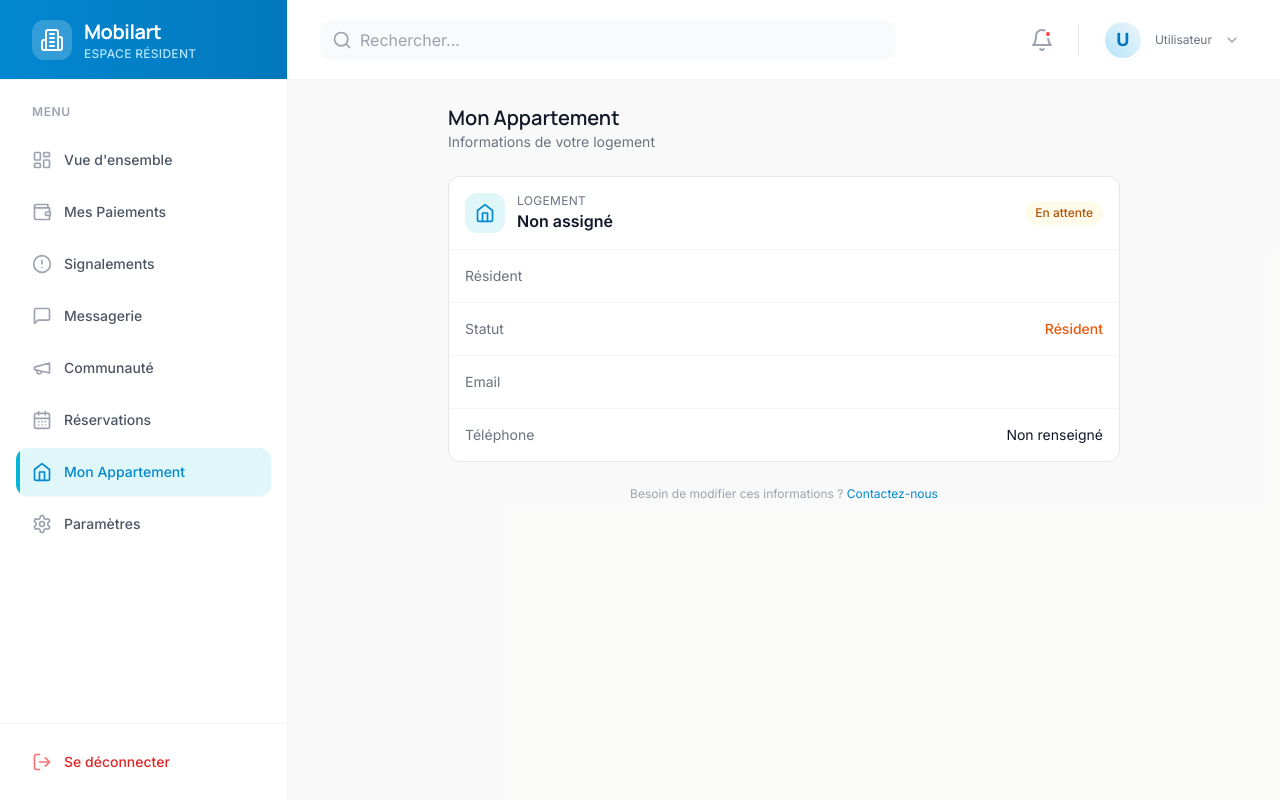
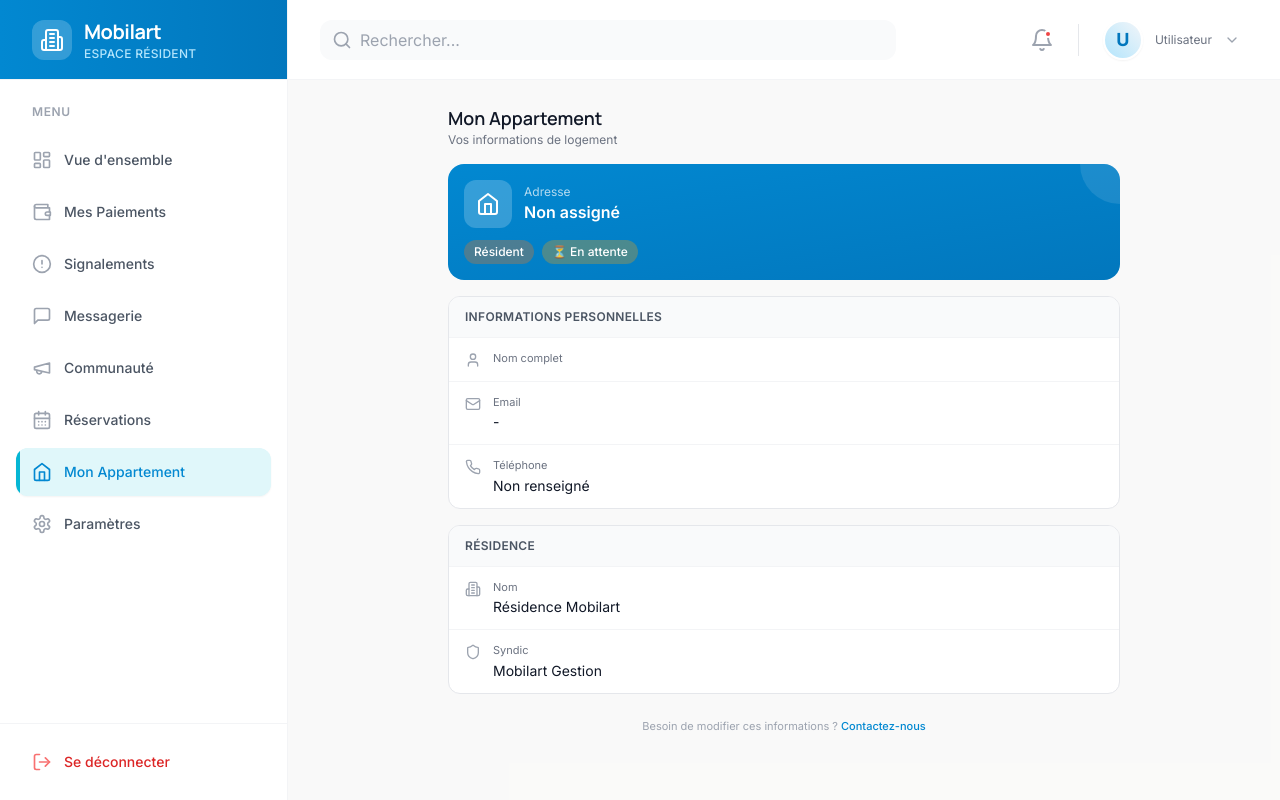
Before and after one commit to silencieux99/mobilart-gestion.com, a Next.js app: page /resident/apartment in a window 1280 px wide. Built offline with nearby package versions, Linux system fonts and the light colour scheme; no server answers; the database is empty; sample sign-in values are in the browser's storage.

Commit message:
feat: Add resident apartment details page displaying user and housing information.

```diff
--- a/src/app/resident/apartment/page.tsx
+++ b/src/app/resident/apartment/page.tsx
@@ -1,23 +1,21 @@
 'use client';
 
 import React, { useEffect, useState } from 'react';
-import { Home, User, Key, Shield, Building2, Car, Package, Mail, Phone } from 'lucide-react';
+import { Home, User, Building2, Car, Package, Mail, Phone, Calendar, Shield, Loader2 } from 'lucide-react';
 import { auth, db } from '@/lib/firebase/config';
 import { onAuthStateChanged } from 'firebase/auth';
 import { doc, getDoc } from 'firebase/firestore';
+import { cn } from '@/lib/utils';
 
 export default function ResidentApartmentPage() {
-    const [user, setUser] = useState<any>(null);
     const [userData, setUserData] = useState<any>(null);
     const [loading, setLoading] = useState(true);
 
     useEffect(() => {
         const unsubscribe = onAuthStateChanged(auth, async (currentUser) => {
             if (currentUser) {
-                setUser(currentUser);
                 try {
-                    const docRef = doc(db, 'users', currentUser.uid);
-                    const docSnap = await getDoc(docRef);
+                    const docSnap = await getDoc(doc(db, 'users', currentUser.uid));
                     if (docSnap.exists()) {
                         setUserData(docSnap.data());
                     }
@@ -27,131 +25,175 @@
             }
             setLoading(false);
         });
-
         return () => unsubscribe();
     }, []);
 
     if (loading) {
         return (
-            <div className="flex items-center justify-center min-h-[400px]">
-                <div className="animate-spin rounded-full h-8 w-8 border-b-2 border-primary-600"></div>
+            <div className="flex items-center justify-center h-48">
+                <Loader2 className="h-6 w-6 animate-spin text-primary-500" />
             </div>
         );
     }
 
-    // Helper to safely format apartment details
     const formatApartmentDetails = (details: any) => {
         if (!details) return "Non assigné";
         if (typeof details === 'string') return details;
         if (typeof details === 'object') {
             const { tower, floor, number, apartmentNumber } = details;
-            const num = number || apartmentNumber || '?';
-            return `Tour ${tower || '?'} - Étage ${floor || '?'} - Appt ${num}`;
+            return `Tour ${tower || '?'} • Étage ${floor || '?'} • Appt ${number || apartmentNumber || '?'}`;
         }
-        return "Format inconnu";
+        return "Non défini";
     };
 
-    const apartmentDetails = formatApartmentDetails(userData?.tempApartmentDetails);
-
-    // Handle occupancy type from root or nested object
-    const rawOccupancyType = userData?.occupancyType || (typeof userData?.tempApartmentDetails === 'object' ? userData?.tempApartmentDetails?.occupancyType : null);
+    const rawOccupancyType = userData?.occupancyType ||
+        (typeof userData?.tempApartmentDetails === 'object' ? userData?.tempApartmentDetails?.occupancyType : null);
     const occupancyType = rawOccupancyType === 'owner' ? 'Propriétaire' :
         rawOccupancyType === 'tenant' ? 'Locataire' : 'Résident';
-
     const isOwner = rawOccupancyType === 'owner';
 
-    // Parse temp details if possible "Tour X - Floor Y - Appt Z"
-    // This is a simple display logic, robust parsing would be better but this suffices for now
+    const formatDate = (timestamp: any) => {
+        if (!timestamp) return null;
+        const date = timestamp.toDate ? timestamp.toDate() : new Date(timestamp);
+        return date.toLocaleDateString('fr-FR', { day: 'numeric', month: 'long', year: 'numeric' });
+    };
 
     return (
-        <div className="space-y-6">
-            {/* Simple Header */}
+        <div className="space-y-4 pb-6">
+            {/* Header */}
             <div>
-                <h1 className="text-xl font-semibold text-gray-900">Mon Appartement</h1>
-                <p className="text-sm text-gray-500">Informations de votre logement</p>
+                <h1 className="text-lg font-semibold text-gray-900">Mon Appartement</h1>
+                <p className="text-xs text-gray-500">Vos informations de logement</p>
             </div>
 
-            {/* Main Info Card - Simple & Clean */}
-            <div className="bg-white rounded-xl border border-gray-200 divide-y divide-gray-100">
-                {/* Apartment Number Header */}
-                <div className="p-4 flex items-center justify-between">
-                    <div className="flex items-center gap-3">
-                        <div className="h-10 w-10 rounded-lg bg-primary-50 flex items-center justify-center">
-                            <Home className="h-5 w-5 text-primary-600" />
+            {/* Main Card - Apartment */}
+            <div className="bg-gradient-to-br from-primary-600 to-primary-700 rounded-2xl p-4 text-white relative overflow-hidden">
+                <div className="absolute top-0 right-0 w-20 h-20 bg-white/10 rounded-full -translate-y-1/2 translate-x-1/2" />
+                <div className="relative">
+                    <div className="flex items-center gap-3 mb-3">
+                        <div className="h-12 w-12 rounded-xl bg-white/20 flex items-center justify-center">
+                            <Home className="h-6 w-6" />
                         </div>
                         <div>
-                            <p className="text-xs text-gray-500 uppercase tracking-wide">Logement</p>
-                            <p className="font-semibold text-gray-900">{formatApartmentDetails(userData?.tempApartmentDetails)}</p>
+                            <p className="text-xs text-white/70">Adresse</p>
+                            <p className="font-semibold">{formatApartmentDetails(userData?.tempApartmentDetails)}</p>
                         </div>
                     </div>
-                    <span className={`px-2.5 py-1 rounded-full text-xs font-medium ${userData?.validatedAt
-                            ? 'bg-green-50 text-green-700'
-                            : 'bg-amber-50 text-amber-700'
-                        }`}>
-                        {userData?.validatedAt ? 'Validé' : 'En attente'}
+                    <div className="flex items-center gap-2 mt-3">
+                        <span className={cn(
+                            "px-2.5 py-1 rounded-full text-xs font-medium",
+                            isOwner ? "bg-indigo-500/30 text-white" : "bg-orange-500/30 text-white"
+                        )}>
+                            {occupancyType}
+                        </span>
+                        <span className={cn(
+                            "px-2.5 py-1 rounded-full text-xs font-medium",
+                            userData?.validatedAt ? "bg-emerald-500/30 text-white" : "bg-amber-500/30 text-white"
+                        )}>
+                            {userData?.validatedAt ? '✓ Validé' : '⏳ En attente'}
                         </span>
                     </div>
-
-                {/* Info Rows */}
-                <div className="p-4 flex items-center justify-between">
-                    <span className="text-sm text-gray-500">Résident</span>
-                    <span className="text-sm font-medium text-gray-900">{userData?.firstName} {userData?.lastName}</span>
-                </div>
-
-                <div className="p-4 flex items-center justify-between">
-                    <span className="text-sm text-gray-500">Statut</span>
-                    <span className={`text-sm font-medium ${isOwner ? 'text-indigo-600' : 'text-orange-600'}`}>
-                        {occupancyType}
-                    </span>
-                </div>
-
-                <div className="p-4 flex items-center justify-between">
-                    <span className="text-sm text-gray-500">Email</span>
-                    <span className="text-sm text-gray-900 truncate max-w-[200px]">{userData?.email}</span>
-                </div>
-
-                <div className="p-4 flex items-center justify-between">
-                    <span className="text-sm text-gray-500">Téléphone</span>
-                    <span className="text-sm text-gray-900">{userData?.phone || 'Non renseigné'}</span>
                 </div>
             </div>
 
-            {/* Parking & Cellar - Only if exists */}
-            {(typeof userData?.tempApartmentDetails === 'object' && (userData.tempApartmentDetails.parking || userData.tempApartmentDetails.cellar)) && (
-                <div className="bg-white rounded-xl border border-gray-200">
-                    <div className="p-4 border-b border-gray-100">
-                        <p className="text-sm font-medium text-gray-900">Dépendances</p>
+            {/* Personal Info */}
+            <div className="bg-white rounded-xl border border-gray-200 overflow-hidden">
+                <div className="px-4 py-3 bg-gray-50 border-b border-gray-100">
+                    <p className="text-xs font-semibold text-gray-600 uppercase tracking-wide">Informations personnelles</p>
                 </div>
 
+                <div className="divide-y divide-gray-100">
+                    <InfoRow
+                        icon={User}
+                        label="Nom complet"
+                        value={`${userData?.firstName || ''} ${userData?.lastName || ''}`}
+                    />
+                    <InfoRow
+                        icon={Mail}
+                        label="Email"
+                        value={userData?.email}
+                    />
+                    <InfoRow
+                        icon={Phone}
+                        label="Téléphone"
+                        value={userData?.phone || 'Non renseigné'}
+                    />
+                    {userData?.registeredAt && (
+                        <InfoRow
+                            icon={Calendar}
+                            label="Inscrit le"
+                            value={formatDate(userData.registeredAt)}
+                        />
+                    )}
+                </div>
+            </div>
+
+            {/* Dependencies - Parking & Cellar */}
+            {typeof userData?.tempApartmentDetails === 'object' &&
+                (userData.tempApartmentDetails.parking || userData.tempApartmentDetails.cellar) && (
+                    <div className="bg-white rounded-xl border border-gray-200 overflow-hidden">
+                        <div className="px-4 py-3 bg-gray-50 border-b border-gray-100">
+                            <p className="text-xs font-semibold text-gray-600 uppercase tracking-wide">Dépendances</p>
+                        </div>
+
+                        <div className="divide-y divide-gray-100">
                             {userData.tempApartmentDetails.parking && (
-                        <div className="p-4 flex items-center justify-between border-b border-gray-100 last:border-0">
-                            <div className="flex items-center gap-2">
-                                <Car className="h-4 w-4 text-gray-400" />
-                                <span className="text-sm text-gray-600">Parking</span>
+                                <InfoRow
+                                    icon={Car}
+                                    label="Parking"
+                                    value={userData.tempApartmentDetails.parking}
+                                />
+                            )}
+                            {userData.tempApartmentDetails.cellar && (
+                                <InfoRow
+                                    icon={Package}
+                                    label="Cave / Box"
+                                    value={userData.tempApartmentDetails.cellar}
+                                />
+                            )}
                         </div>
-                            <span className="text-sm font-medium text-gray-900">{userData.tempApartmentDetails.parking}</span>
                     </div>
                 )}
 
-                    {userData.tempApartmentDetails.cellar && (
-                        <div className="p-4 flex items-center justify-between">
-                            <div className="flex items-center gap-2">
-                                <Package className="h-4 w-4 text-gray-400" />
-                                <span className="text-sm text-gray-600">Cave / Box</span>
+            {/* Residence Info */}
+            <div className="bg-white rounded-xl border border-gray-200 overflow-hidden">
+                <div className="px-4 py-3 bg-gray-50 border-b border-gray-100">
+                    <p className="text-xs font-semibold text-gray-600 uppercase tracking-wide">Résidence</p>
                 </div>
-                            <span className="text-sm font-medium text-gray-900">{userData.tempApartmentDetails.cellar}</span>
+
+                <div className="divide-y divide-gray-100">
+                    <InfoRow
+                        icon={Building2}
+                        label="Nom"
+                        value="Résidence Mobilart"
+                    />
+                    <InfoRow
+                        icon={Shield}
+                        label="Syndic"
+                        value="Mobilart Gestion"
+                    />
                 </div>
-                    )}
             </div>
-            )}
 
-            {/* Help Link */}
-            <p className="text-xs text-center text-gray-400">
+            {/* Help */}
+            <p className="text-[11px] text-center text-gray-400 pt-2">
                 Besoin de modifier ces informations ?{' '}
-                <a href="/resident/messages" className="text-primary-600 hover:underline">
+                <a href="/resident/messages" className="text-primary-600 font-medium">
                     Contactez-nous
                 </a>
             </p>
         </div>
     );
 }
+
+function InfoRow({ icon: Icon, label, value }: { icon: any; label: string; value: string | null }) {
+    return (
+        <div className="px-4 py-3 flex items-start gap-3">
+            <Icon className="h-4 w-4 text-gray-400 mt-0.5 shrink-0" />
+            <div className="flex-1 min-w-0">
+                <p className="text-[11px] text-gray-500 mb-0.5">{label}</p>
+                <p className="text-sm text-gray-900 break-words">{value || '-'}</p>
+            </div>
+        </div>
+    );
+}
--- a/src/components/community/CommunityChatbox.tsx
+++ b/src/components/community/CommunityChatbox.tsx
@@ -31,6 +31,7 @@
     const [sending, setSending] = useState(false);
     const [uploading, setUploading] = useState(false);
 
+    const messagesContainerRef = useRef<HTMLDivElement>(null);
     const messagesEndRef = useRef<HTMLDivElement>(null);
     const fileInputRef = useRef<HTMLInputElement>(null);
 
@@ -68,7 +69,9 @@
 
     const scrollToBottom = () => {
         setTimeout(() => {
-            messagesEndRef.current?.scrollIntoView({ behavior: 'smooth' });
+            if (messagesContainerRef.current) {
+                messagesContainerRef.current.scrollTop = messagesContainerRef.current.scrollHeight;
+            }
         }, 50);
     };
 
@@ -159,10 +162,13 @@
             </div>
 
             {/* Messages */}
-            <div className={cn(
-                "flex-1 overflow-y-auto px-3 py-2 space-y-2",
-                compact && "max-h-[200px]"
-            )}>
+            <div
+                ref={messagesContainerRef}
+                className={cn(
+                    "flex-1 overflow-y-auto px-3 py-2 space-y-2",
+                    compact && "max-h-[200px]"
+                )}
+            >
                 {messages.length === 0 ? (
                     <div className="flex flex-col items-center justify-center h-full py-8 text-gray-400">
                         <MessageCircle className="h-6 w-6 mb-1 opacity-40" />
@@ -179,10 +185,13 @@
                                     animate={{ opacity: 1, y: 0 }}
                                     className={cn("flex", isMe ? "justify-end" : "justify-start")}
                                 >
-                                    <div className={cn("max-w-[75%]", isMe && "text-right")}>
-                                        {!isMe && (
-                                            <p className="text-[9px] text-gray-400 mb-0.5 ml-2">{msg.senderName}</p>
-                                        )}
+                                    <div className={cn("max-w-[75%]")}>
+                                        <p className={cn(
+                                            "text-[10px] font-medium mb-0.5",
+                                            isMe ? "text-right text-primary-600 mr-2" : "text-gray-500 ml-2"
+                                        )}>
+                                            {isMe ? 'Vous' : msg.senderName}
+                                        </p>
                                         <div className={cn(
                                             "inline-block rounded-2xl px-3 py-1.5 text-[13px] leading-tight",
                                             isMe
@@ -200,7 +209,7 @@
                                             )}
                                             {msg.content}
                                         </div>
-                                        <p className={cn("text-[8px] mt-0.5 px-2", isMe ? "text-gray-400" : "text-gray-400")}>
+                                        <p className={cn("text-[8px] mt-0.5 px-2 text-gray-400", isMe && "text-right")}>
                                             {formatTime(msg.createdAt)}
                                         </p>
                                     </div>
```
Lines whose indentation alone changed are shown as unchanged.
